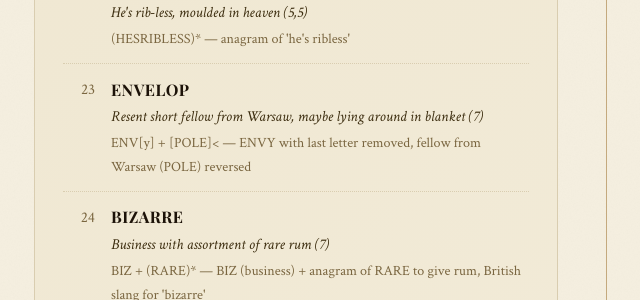
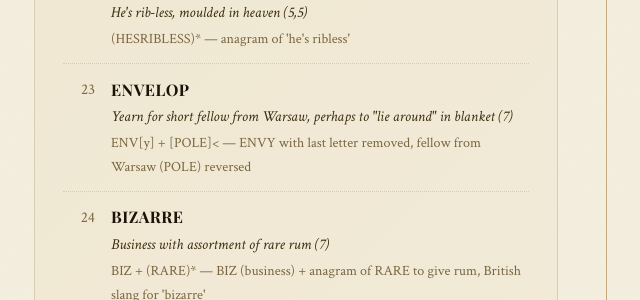
Before and after one commit to abdulkhaleddd/abdulkhaleddd.github.io, a Jekyll site: the page built from _solutions/solution-003.md, in a window 1280 px wide and 900 px high, scrolled down 1654 px. Shown: the part 153-453 px from the top of the window, without its empty margins (190-830 px from the left). Built offline with Jekyll 4.4.1, drawn with Linux system fonts in a browser that asks for light colours; some web fonts are replaced; a script that is not in the unit is left out.

Commit message:
Update solution-003.md

```diff
--- a/_solutions/solution-003.md
+++ b/_solutions/solution-003.md
@@ -121,7 +121,7 @@ permalink: /solutions/solution-003/
     <span class="solution-number">23</span>
     <div class="solution-content">
       <span class="solution-answer">ENVELOP</span>
-      <span class="solution-clue">Resent short fellow from Warsaw, maybe lying around in blanket (7)</span>
+      <span class="solution-clue">Yearn for short fellow from Warsaw, perhaps to "lie around" in blanket (7)</span>
       <span class="solution-breakdown">ENV[y] + [POLE]&lt; — ENVY with last letter removed, fellow from Warsaw (POLE) reversed</span>
     </div>
   </div>
```
